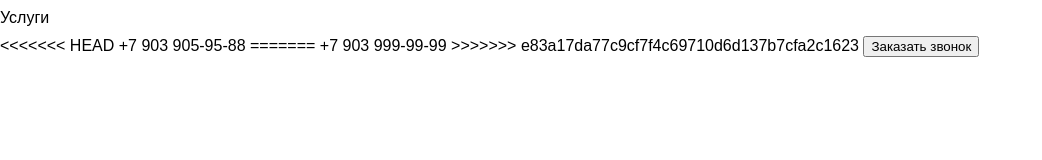
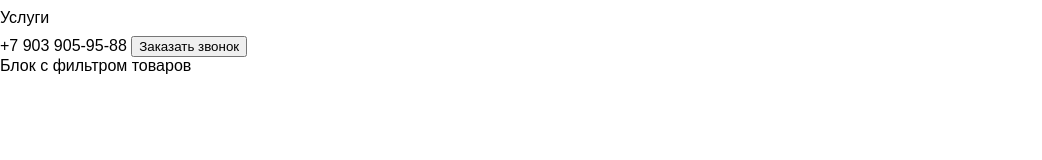
Before and after one commit to alkuznet/special-app, a plain HTML site: page index.html in a window 1280 px wide. Shown: the whole page, without its empty margins (0-1042 px from the left). Drawn offline with Linux system fonts and the light colour scheme.

Commit message:
catalog filter block added

```diff
--- a/index.html
+++ b/index.html
@@ -15,13 +15,10 @@
             <a href="#services">Услуги</a>
         </nav>
         <div>
-<<<<<<< HEAD
-            <a href="tel:+79039999999">+7 903 905-95-88</a>
-=======
-            <a href="tel:+715151150">+7 903 999-99-99</a>
->>>>>>> e83a17da77c9cf7f4c69710d6d137b7cfa2c1623
+            <a href="tel:+79039059588">+7 903 905-95-88</a>
             <button>Заказать звонок</button>
         </div>
     </header>
+    <div>Блок с фильтром товаров</div>
 </body>
 </html>
```
